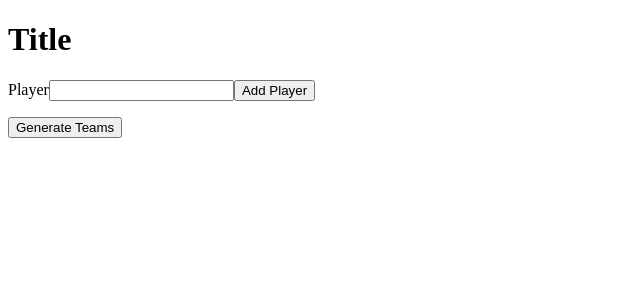
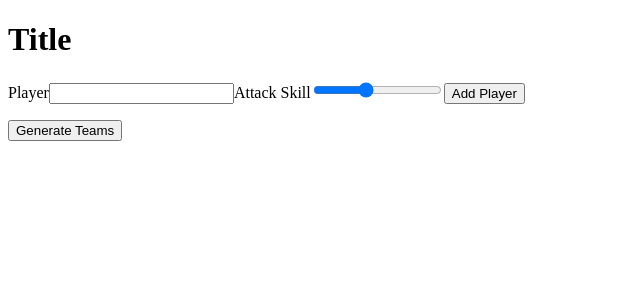
Before and after one commit to bpdm88/football-picker, a React (Create React App) app: page / in a window 1280 px wide. Shown: the top 300 px of the page, without its empty margins (0-640 px from the left). Built offline with nearby package versions, Linux system fonts and the light colour scheme.

Commit message:
object is passed in to array instead of just string

```diff
--- a/src/components/PlayerForm/PlayerForm.js
+++ b/src/components/PlayerForm/PlayerForm.js
@@ -6,14 +6,20 @@ class PlayerForm extends React.Component {
 
         this.state = {
             playerName: "",
+            attack: 2,
         };
 
         this.handleChangePlayerName = this.handleChangePlayerName.bind(this);
+        this.handleChangeAttack = this.handleChangeAttack.bind(this);
         this.handleSubmit = this.handleSubmit.bind(this);
     }
 
     handleChangePlayerName(event) {
         this.setState({ playerName: event.currentTarget.value });
+    }
+
+    handleChangeAttack(event) {
+        this.setState({ attack: event.currentTarget.value });
     }
 
     handleSubmit(event) {
@@ -23,7 +29,7 @@ class PlayerForm extends React.Component {
     }
 
     render() {
-        let { playerName } = this.state;
+        let { playerName, attack } = this.state;
 
         return (
             <form onSubmit={this.handleSubmit}>
@@ -33,6 +39,15 @@ class PlayerForm extends React.Component {
                     onChange={this.handleChangePlayerName}
                     value={playerName}
                 />
+                <label htmlFor="attack-skill">Attack Skill</label>
+                <input
+                    id="attack-skill"
+                    type="range"
+                    min="0"
+                    max="5"
+                    onChange={this.handleChangeAttack}
+                    value={attack}
+                />
                 <button>Add Player</button>
             </form>
         );
--- a/src/components/PlayerList/PlayerList.js
+++ b/src/components/PlayerList/PlayerList.js
@@ -1,8 +1,8 @@
-const PlayerList = ({ playerName }) => {
+const PlayerList = ({ players }) => {
     return (
         <ul>
-            {playerName.map((player) => (
-                <li key={player.id}>{player}</li>
+            {players.map((player) => (
+                <li key={player.id}>{player.name}</li>
             ))}
         </ul>
     );
--- a/src/components/PlayerList/index.js
+++ b/src/components/PlayerList/index.js
@@ -3,7 +3,7 @@ import PlayerList from "./PlayerList";
 
 let mapStateToProps = (state) => {
     return {
-        playerName: state.players,
+        players: state.players,
     };
 };
 
--- a/src/components/Team/Team.js
+++ b/src/components/Team/Team.js
@@ -17,7 +17,6 @@ class Team extends React.Component {
         return (
             <section>
                 <button onClick={this.handleClick}>Generate Teams</button>
-
                 <ul>
                     {team1.map((player) => (
                         <li key={player.id}>{player}</li>
--- a/src/data/actions/state.js
+++ b/src/data/actions/state.js
@@ -2,6 +2,7 @@ export const add = (data) => {
     return {
         type: "ADD_PLAYER",
         playerName: data.playerName,
+        attack: data.attack,
     };
 };
 
--- a/src/data/reducer.js
+++ b/src/data/reducer.js
@@ -13,7 +13,10 @@ export default reducer;
 
 const addToList = (state, action) => ({
     ...state,
-    players: [...state.players, action.playerName],
+    players: [
+        ...state.players,
+        { name: action.playerName, attack: action.attack },
+    ],
 });
 
 const createTeams = (state) => {
```
Also changed, not shown: 1 other file (tests, documents, lock files or other folders).
